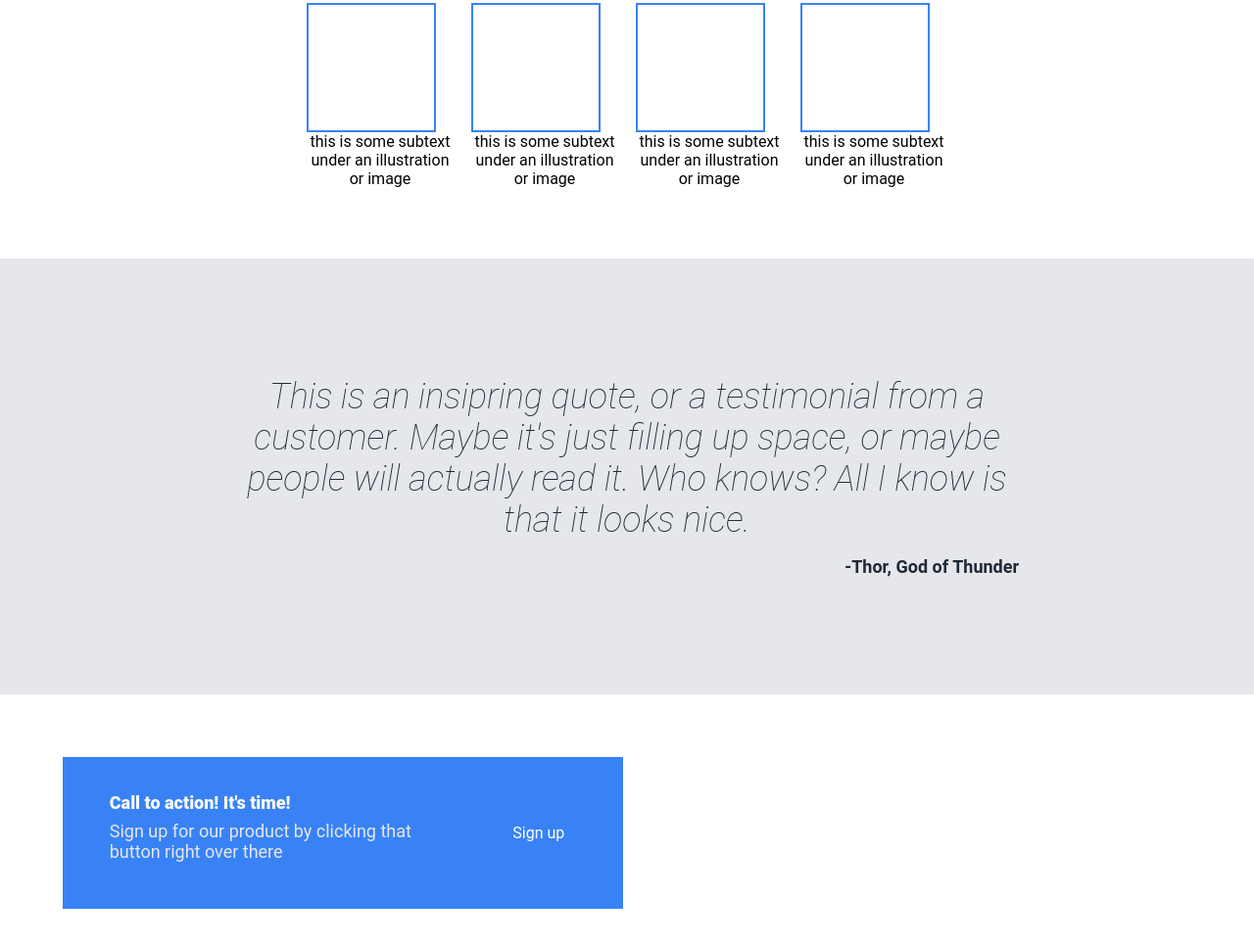
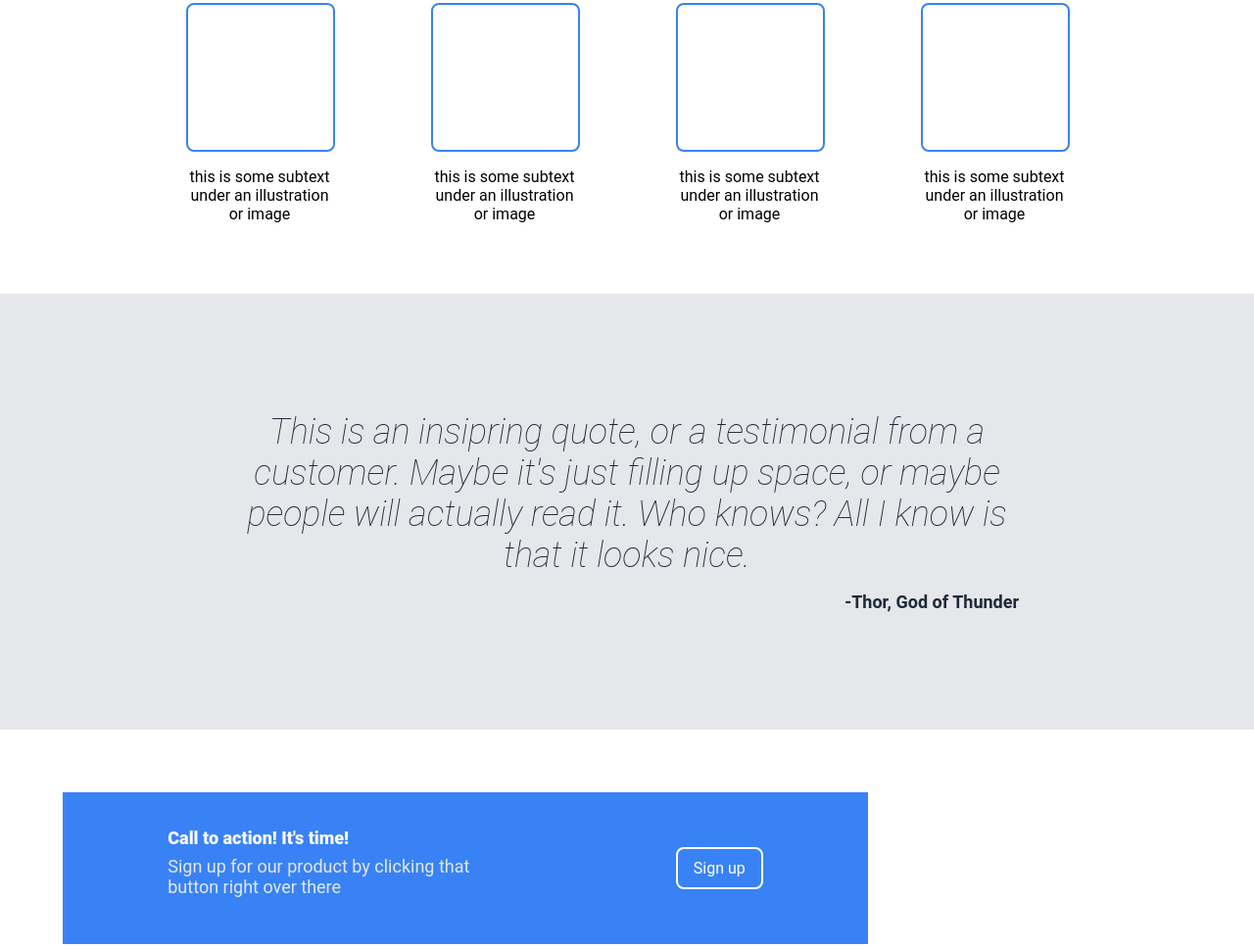
Before and after one commit to ChickenTendy80/odin-landing-page, a plain HTML site: page index.html in a window 1280 px wide. Shown: the part 597-1564 px from the top of the page at 98% size. Drawn offline with Linux system fonts and the light colour scheme.

Commit message:
Fixed section 3 boxes alignment to be more centereed

```diff
--- a/index.html
+++ b/index.html
@@ -66,13 +66,11 @@
         <!--Section 4-->
         <div class="four">
             <div class="container">
-                <div class="left">
+                <div class="column">
                     <div class="main-text">Call to action! It's time!</div>
                     <div class="subtext">Sign up for our product by clicking that button right over there</div>
                 </div>
-                <div class="right">
-                    <div class="button">Sign up</div>
-                </div>
+                <div class="button">Sign up</div>
             </div>
         </div>
 
--- a/style.css
+++ b/style.css
@@ -77,7 +77,6 @@ ul {
 
 /*Section two------------------------------------------------------------*/
 .two{
-    text-align: center;
     padding: 36px;
     margin-bottom: 36px;
 }
@@ -87,23 +86,32 @@ ul {
     font-weight: 900;
     color: #1F2937;
     margin-bottom: 24px;
+    text-align: center;
 }
 
 .two ul{
     justify-content: center;
-    gap: 18px;
+    gap: 100px;
 }
 
 .two li{
     max-width: 150px;
-    align-items: center;
+    flex-direction: column;
+    align-content: center;
+    gap: 12px;
 }
 
 .box{
     padding: 24px;
     border:2px solid  #3882F6;
-    height: 80px;
-    width: 80px;
+    border-radius: 8px;
+    height: 100px;
+    width: 100px;
+}
+
+.two p{
+    text-align: center;
+    padding-top: 16px;
 }
 
 
@@ -131,8 +139,7 @@ ul {
 
 /*Section four------------------------------------------------------------*/
 .four{
-    margin: 64px;
-    gap: 24px;
+    padding: 64px;
     justify-content: center;
 }
 
@@ -143,7 +150,7 @@ ul {
     justify-content: space-around;
     align-items: center;
     gap: 16px;
-    max-width: 500px;
+    max-width: 750px;
 }
 
 .four .main-text{
@@ -152,9 +159,9 @@ ul {
 
 .four .button{
     color: white;
-    border: 4px;
-    border-color: white;
-    padding: 12px;
+    border: 2px solid white;
+    border-radius: 8px;
+    padding: 10px 16px;
 }
 
 /*Footer---------------------------------------------------------------*/
```
